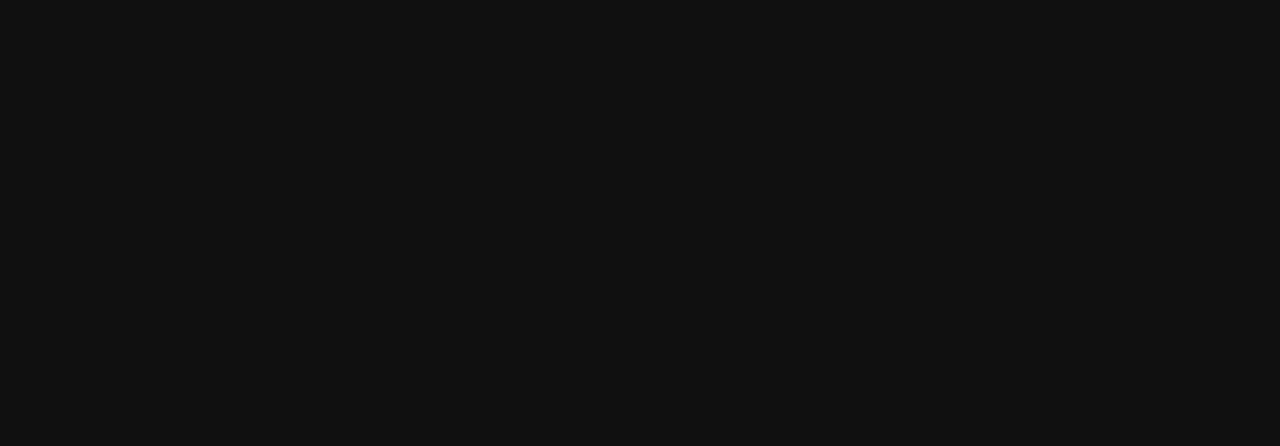
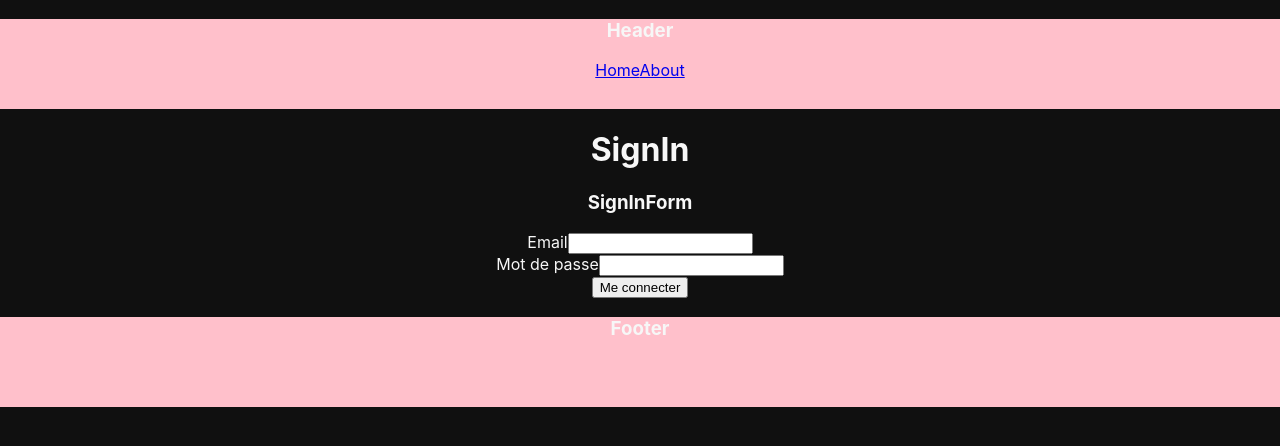
Before and after one commit to karimbdwrk/my-app-simplon, a React (Create React App) app: page /signin in a window 1280 px wide. Before the commit this address had no page. Shown: the top 446 px of the page. Built offline with nearby package versions, Linux system fonts and the light colour scheme.

Commit message:
sign in form and page

```diff
--- a/src/App.js
+++ b/src/App.js
@@ -5,6 +5,8 @@
 import Footer from "./components/global/Footer";
 import HomePage from "./pages/HomePage";
 import AboutPage from "./pages/AboutPage";
+import SignIn from "./pages/SignIn";
+import SignUp from "./pages/SignUp";
 
 import "./App.css";
 
@@ -12,10 +14,14 @@
 	return (
 		<Router>
 			<div className='App'>
+				<Header />
 				<Routes>
 					<Route path='/' element={<HomePage />} />
+					<Route path='/signin' element={<SignIn />} />
+					<Route path='/signup' element={<SignUp />} />
 					<Route path='/about' element={<AboutPage />} />
 				</Routes>
+				<Footer />
 			</div>
 		</Router>
 	);
--- /dev/null
+++ b/src/components/SignInForm.js
@@ -0,0 +1,33 @@
+import React, { useState } from "react";
+
+const SignInForm = () => {
+	const [email, setEmail] = useState("");
+	const [password, setPassword] = useState("");
+
+	return (
+		<div className='signinform'>
+			<h3>SignInForm</h3>
+			<form>
+				<div>
+					<label>Email</label>
+					<input
+						type='email'
+						value={email}
+						onChange={(e) => setEmail(e.target.value)}
+					/>
+				</div>
+				<div>
+					<label>Mot de passe</label>
+					<input
+						type='password'
+						value={password}
+						onChange={(e) => setPassword(e.target.value)}
+					/>
+				</div>
+				<button>Me connecter</button>
+			</form>
+		</div>
+	);
+};
+
+export default SignInForm;
--- a/src/components/global/Header.js
+++ b/src/components/global/Header.js
@@ -1,9 +1,12 @@
 import React from "react";
+import { Link } from "react-router-dom";
 
 const Header = () => {
 	return (
 		<div style={styles.header}>
 			<h3>Header</h3>
+			<Link to='/'>Home</Link>
+			<Link to='/about'>About</Link>
 		</div>
 	);
 };
--- a/src/pages/HomePage.js
+++ b/src/pages/HomePage.js
@@ -1,7 +1,16 @@
 import React from "react";
+import { Link } from "react-router-dom";
 
 const HomePage = () => {
-	return <h1>Home Page</h1>;
+	return (
+		<div className='homepage'>
+			<h1>Bienvenue</h1>
+			<div className='buttons'>
+				<Link to='/signup'>M'inscrire</Link>
+				<Link to='/signin'>Me connecter</Link>
+			</div>
+		</div>
+	);
 };
 
 export default HomePage;
--- /dev/null
+++ b/src/pages/SignIn.js
@@ -0,0 +1,13 @@
+import React from "react";
+import SignInForm from "../components/SignInForm";
+
+const SignIn = () => {
+	return (
+		<div className='signin'>
+			<h1>SignIn</h1>
+			<SignInForm />
+		</div>
+	);
+};
+
+export default SignIn;
--- /dev/null
+++ b/src/pages/SignUp.js
@@ -0,0 +1,7 @@
+import React from "react";
+
+const SignUp = () => {
+	return <h1>SignUp</h1>;
+};
+
+export default SignUp;
```
